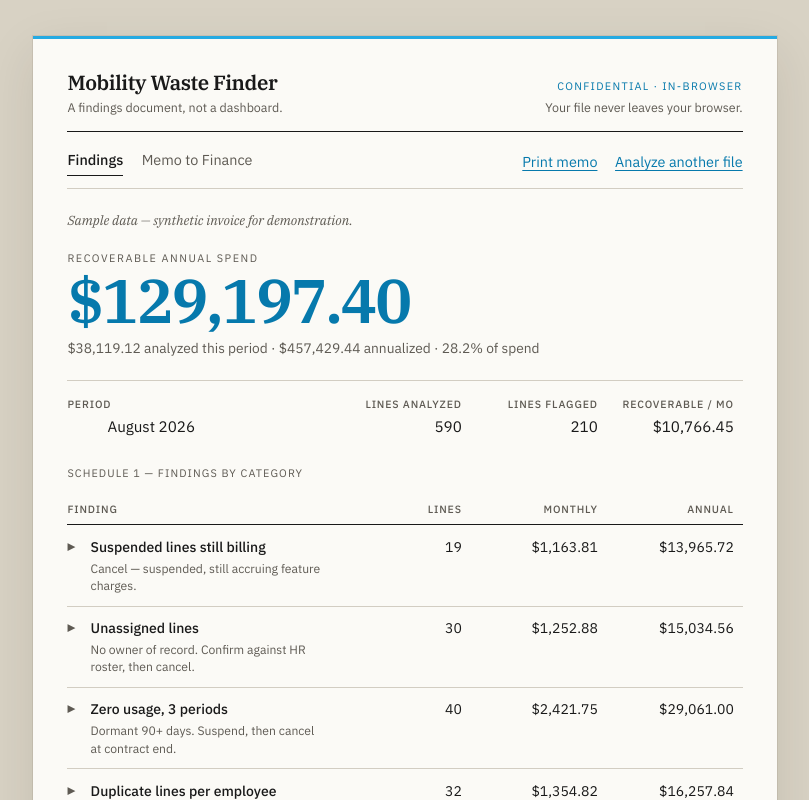
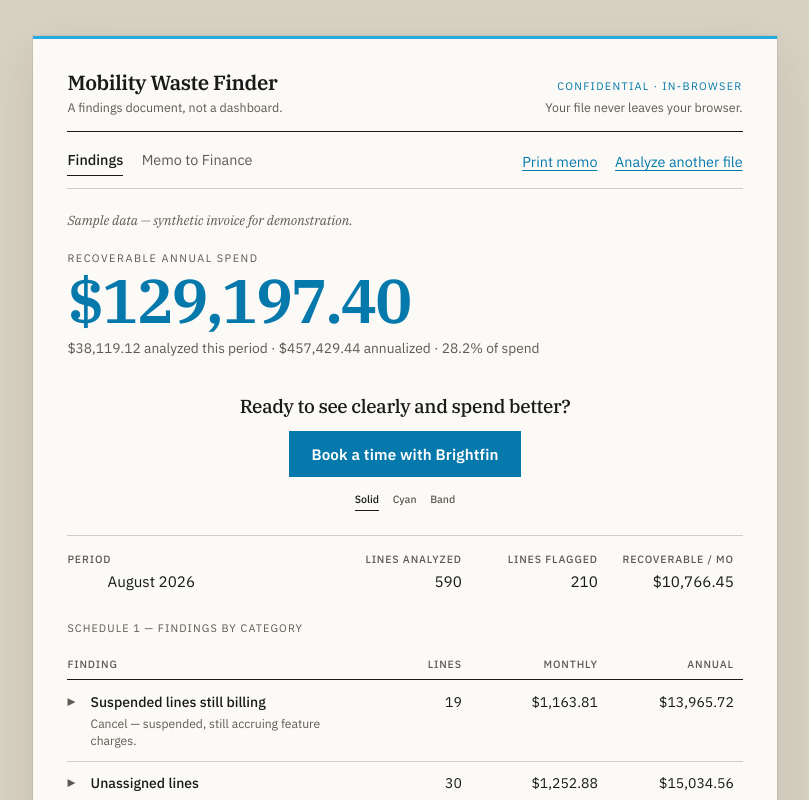
Before and after one commit to markjsaldana-stack/mobility-waste-finder, a React (Vite) app: page / in a window 1280 px wide. Both pictures are taken after a click on the button "Use the sample invoice". Shown: the top 800 px of the page, without its empty margins (235-1044 px from the left). Built offline with nearby package versions, Linux system fonts and the light colour scheme.

Commit message:
Place a centered booking CTA under the spend line
The action sits under the analyzed/annualized summary, with
three treatments (solid, cyan, band) so the obvious CTA can
be chosen in place.

Co-authored-by: mark.j.saldana <mark.j.saldana@gmail.com>

```diff
--- a/src/App.tsx
+++ b/src/App.tsx
@@ -1,5 +1,4 @@
 import { useCallback, useEffect, useRef, useState } from "react"
-import { BookCta } from "./BookCta"
 import { ColumnMapper } from "./ColumnMapper"
 import { EmptyState } from "./EmptyState"
 import { FindingsView } from "./FindingsView"
@@ -219,7 +218,6 @@ export default function App() {
             <div className={screen === "memo" ? undefined : "memo-offscreen"}>
               <MemoView analysis={analysis} />
             </div>
-            <BookCta />
           </>
         ) : reviewing && incoming ? (
           <ReviewingView lineCount={incoming.lineCount} period={incoming.billingPeriod} />
--- a/src/BookCta.tsx
+++ b/src/BookCta.tsx
@@ -1,8 +1,21 @@
-import { useEffect, useId, useRef } from "react"
+import { useEffect, useId, useRef, useState } from "react"
 
-export function BookCta() {
+const TREATMENTS = [
+  { id: "solid", label: "Solid" },
+  { id: "cyan", label: "Cyan" },
+  { id: "band", label: "Band" },
+] as const
+
+type Treatment = (typeof TREATMENTS)[number]["id"]
+
+type Props = {
+  picker?: boolean
+}
+
+export function BookCta({ picker = false }: Props) {
   const dialogRef = useRef<HTMLDialogElement>(null)
   const copyId = useId()
+  const [treatment, setTreatment] = useState<Treatment>("solid")
 
   useEffect(() => {
     const el = dialogRef.current
@@ -18,14 +31,27 @@ export function BookCta() {
   }
 
   return (
-    <aside className="book-cta no-print">
+    <aside className={`book-cta is-${treatment} no-print`}>
       <p className="book-cta-lead">Ready to see clearly and spend better?</p>
-      <p className="book-cta-row">
-        <span>Book a time with</span>
-        <button type="button" className="book-cta-btn" aria-haspopup="dialog" onClick={open}>
-          Brightfin
-        </button>
-      </p>
+      <button type="button" className="book-cta-btn" aria-haspopup="dialog" onClick={open}>
+        Book a time with Brightfin
+      </button>
+      {picker ? (
+        <div className="cta-picker" role="tablist" aria-label="CTA treatments">
+          {TREATMENTS.map((item) => (
+            <button
+              key={item.id}
+              type="button"
+              role="tab"
+              aria-selected={treatment === item.id}
+              className={treatment === item.id ? "is-active" : undefined}
+              onClick={() => setTreatment(item.id)}
+            >
+              {item.label}
+            </button>
+          ))}
+        </div>
+      ) : null}
 
       <dialog
         ref={dialogRef}
--- a/src/FindingsView.tsx
+++ b/src/FindingsView.tsx
@@ -1,4 +1,5 @@
 import { useState } from "react"
+import { BookCta } from "./BookCta"
 import type { Analysis, Finding, FindingGroup } from "./engine/types"
 import { formatMoney } from "./engine/money"
 import { formatInt, formatPct, formatPeriod } from "./format"
@@ -24,6 +25,7 @@ export function FindingsView({ analysis }: Props) {
           {formatMoney(analysis.annualizedSpend)} annualized · {formatPct(analysis.reductionPct)} of
           spend
         </p>
+        <BookCta picker />
         <dl className="headline-meta">
           <div>
             <dt>Period</dt>
--- a/src/index.css
+++ b/src/index.css
@@ -203,33 +203,58 @@ button:focus-visible,
 }
 
 .book-cta {
-  margin-top: 2.15rem;
-  padding-top: 1.35rem;
-  border-top: 1px solid var(--ink);
+  display: flex;
+  flex-direction: column;
+  align-items: center;
+  text-align: center;
+  margin: 1.15rem 0 0.1rem;
+  padding: 1.05rem 0.5rem 0.2rem;
+}
+
+.cta-picker {
+  display: flex;
+  flex-wrap: wrap;
+  justify-content: center;
+  gap: 0.15rem 0.85rem;
+  margin-top: 0.95rem;
+  margin-bottom: 0;
+  font-size: 0.66rem;
+  font-weight: 500;
+  letter-spacing: 0.1em;
+  text-transform: uppercase;
+  color: var(--ink-muted);
+}
+
+.cta-picker button {
+  padding-bottom: 0.15rem;
+  border-bottom: 1px solid transparent;
+}
+
+.cta-picker button.is-active {
+  color: var(--ink);
+  border-bottom-color: var(--ink);
+}
+
+.cta-picker button:hover {
+  color: var(--ink);
 }
 
 .book-cta-lead {
   font-family: var(--serif);
-  font-size: 1.22rem;
+  font-size: 1.18rem;
   font-weight: 500;
   letter-spacing: -0.02em;
   line-height: 1.3;
-}
-
-.book-cta-row {
-  display: flex;
-  flex-wrap: wrap;
-  align-items: center;
-  gap: 0.45rem 0.55rem;
-  margin-top: 0.7rem;
-  font-size: 0.95rem;
+  max-width: 28rem;
 }
 
 .book-cta-btn {
+  margin-top: 0.8rem;
   background: var(--accent-deep);
   color: #fff;
-  padding: 0.4rem 0.95rem 0.42rem;
-  font-weight: 500;
+  padding: 0.72rem 1.4rem 0.74rem;
+  font-size: 0.95rem;
+  font-weight: 600;
   letter-spacing: 0.01em;
   print-color-adjust: exact;
   -webkit-print-color-adjust: exact;
@@ -237,6 +262,25 @@ button:focus-visible,
 
 .book-cta-btn:hover {
   background: #056892;
+}
+
+.book-cta.is-cyan .book-cta-btn {
+  background: var(--accent);
+}
+
+.book-cta.is-cyan .book-cta-btn:hover {
+  background: #1b96c9;
+}
+
+.book-cta.is-band {
+  margin-top: 1.2rem;
+  padding: 1.2rem 1.1rem 1.2rem;
+  background: var(--paper);
+  border-top: 3px solid var(--accent);
+}
+
+.book-cta.is-band .book-cta-btn {
+  min-width: 16.5rem;
 }
 
 .book-dialog {
```
